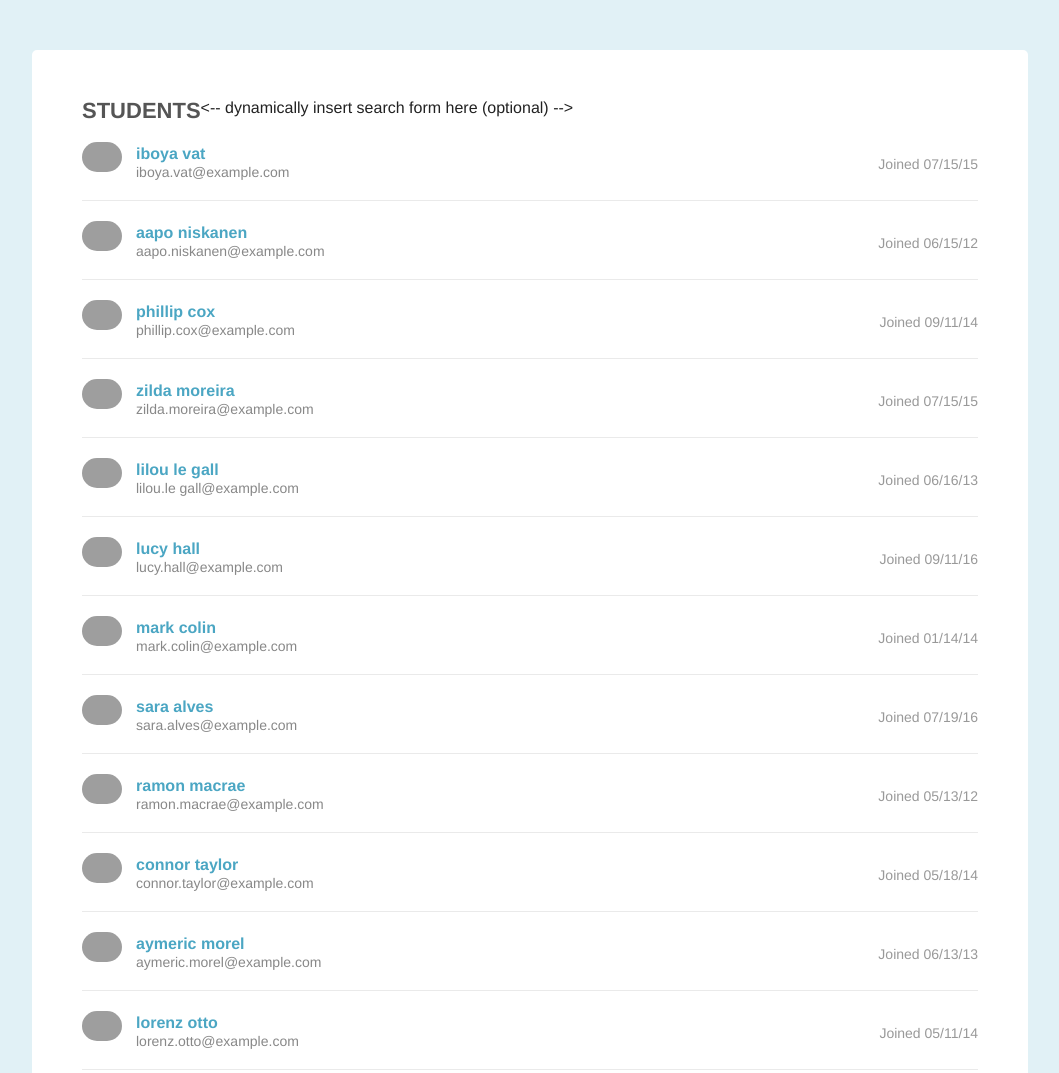
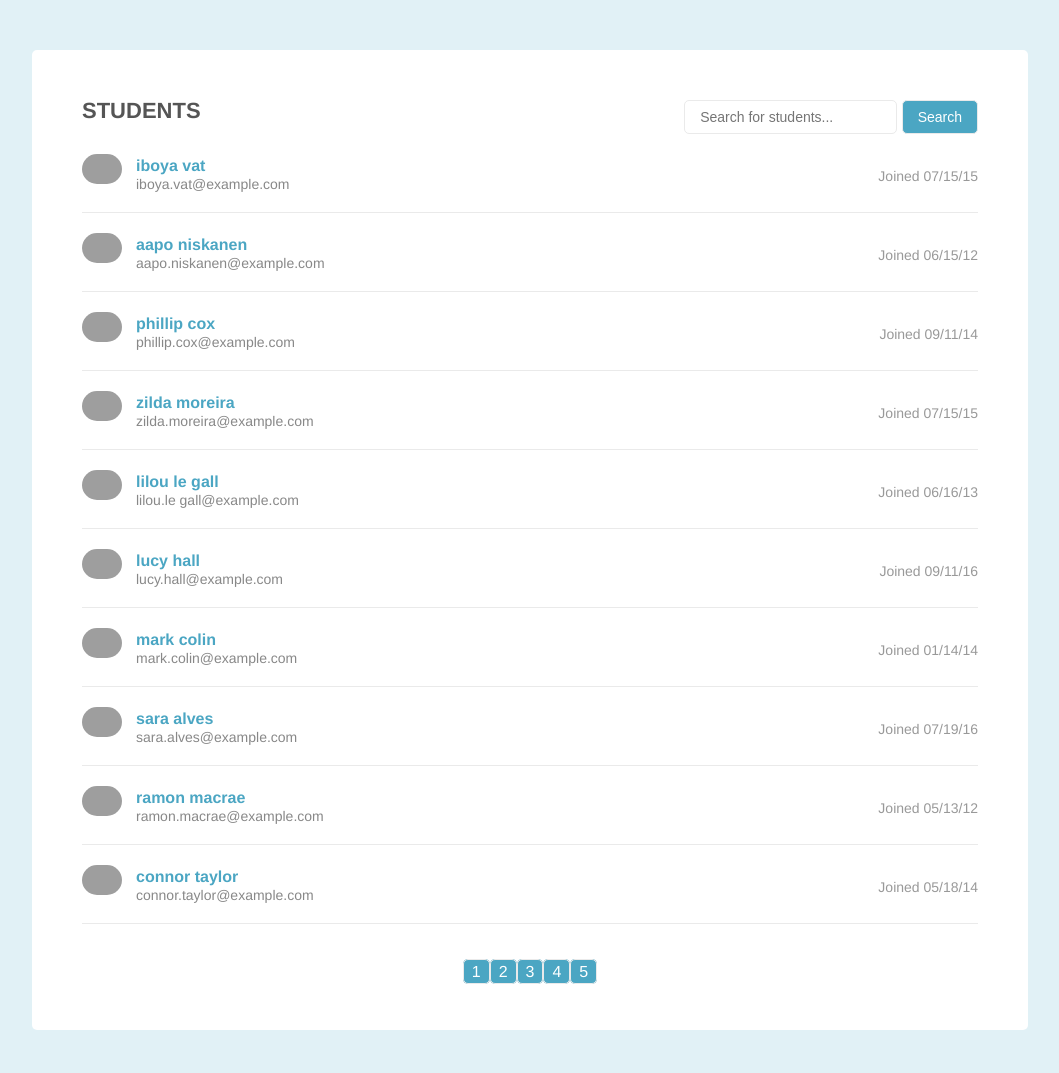
Before and after one commit to gabebravo/pagination-filter, a plain HTML site: page index.html in a window 1280 px wide. Shown: the top 1073 px of the page, without its empty margins (110-1169 px from the left). Drawn offline with nearby package versions, Linux system fonts and the light colour scheme; grey boxes are pictures that could not be loaded.

Commit message:
Added functionality that appends pagination buttons and search input bar.

```diff
--- a/index.html
+++ b/index.html
@@ -11,8 +11,6 @@
     <div class="page">
       <div class="page-header cf">
         <h2>Students</h2>
-        <-- dynamically insert search form here (optional) -->
-
       </div>
       <ul class="student-list">
         <li class="student-item cf">
@@ -556,8 +554,6 @@
            </div>
         </li>
       </ul>
-      <-- dynamically add pagination links here -->
-
     </div>
     <script src="https://ajax.googleapis.com/ajax/libs/jquery/3.1.1/jquery.min.js"></script>
     <script src="js/model.js"></script>
--- a/js/model.js
+++ b/js/model.js
@@ -1,11 +1,46 @@
 const model = ( function() {
 
+  // global vars
+  const liCount = $('ul').children().length;
+  const pageBtnCount = Math.floor(liCount / 10) + 1;
+  const $pageHeader = $('.page-header');
+  const $pageDiv = $('.page');
+
+  function addSeachAndPagination() {
+    setInitListCount();
+    addSearchInput();
+    addPaginationButtons(pageBtnCount);
+  }
+
+  function setInitListCount() {
+    $( "li" ).each(function( index ) {
+        if ( index >= 10 ) {
+          $( this ).hide();
+        }
+    });
+  }
+
+  function addSearchInput() {
+    let $searchBox = (`
+      <div class="student-search">
+        <input placeholder="Search for students...">
+        <button>Search</button>
+      </div>`);
+    $pageHeader.append($searchBox);
+  }
+
+  function addPaginationButtons(length) {
+    let $paginationDiv = $('<div class="pagination"></div>');
+    let $paginationUl = $('<ul></ul>');
+    for(let i = 1; i < length; i++){
+      $paginationUl.append('<li><a class="active" href="#">'+ i +'</a></li>');
+    }
+    $paginationDiv.append($paginationUl);
+    $pageDiv.append($paginationDiv);
+  }
+
   return {
-
-    printMessage: function() {
-      console.log('hello world');
-    }
-
+    startApp: addSeachAndPagination,
   };
 
 })();
--- a/js/view.js
+++ b/js/view.js
@@ -1,4 +1,2 @@
-
-$('li').on('click', function() {
-  model.printMessage();
-});
+// event handlers
+$( window ).on('load', model.startApp());
```
